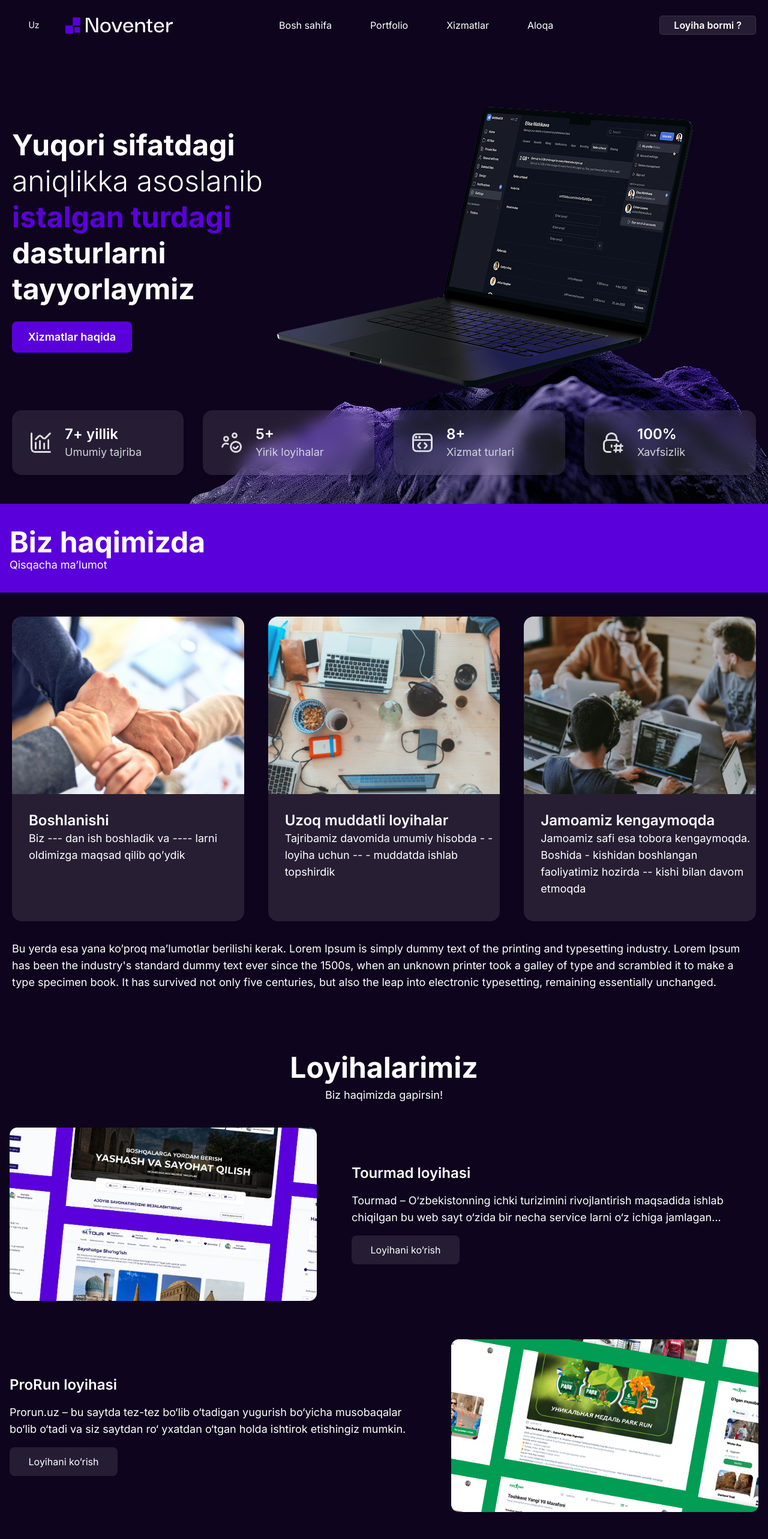
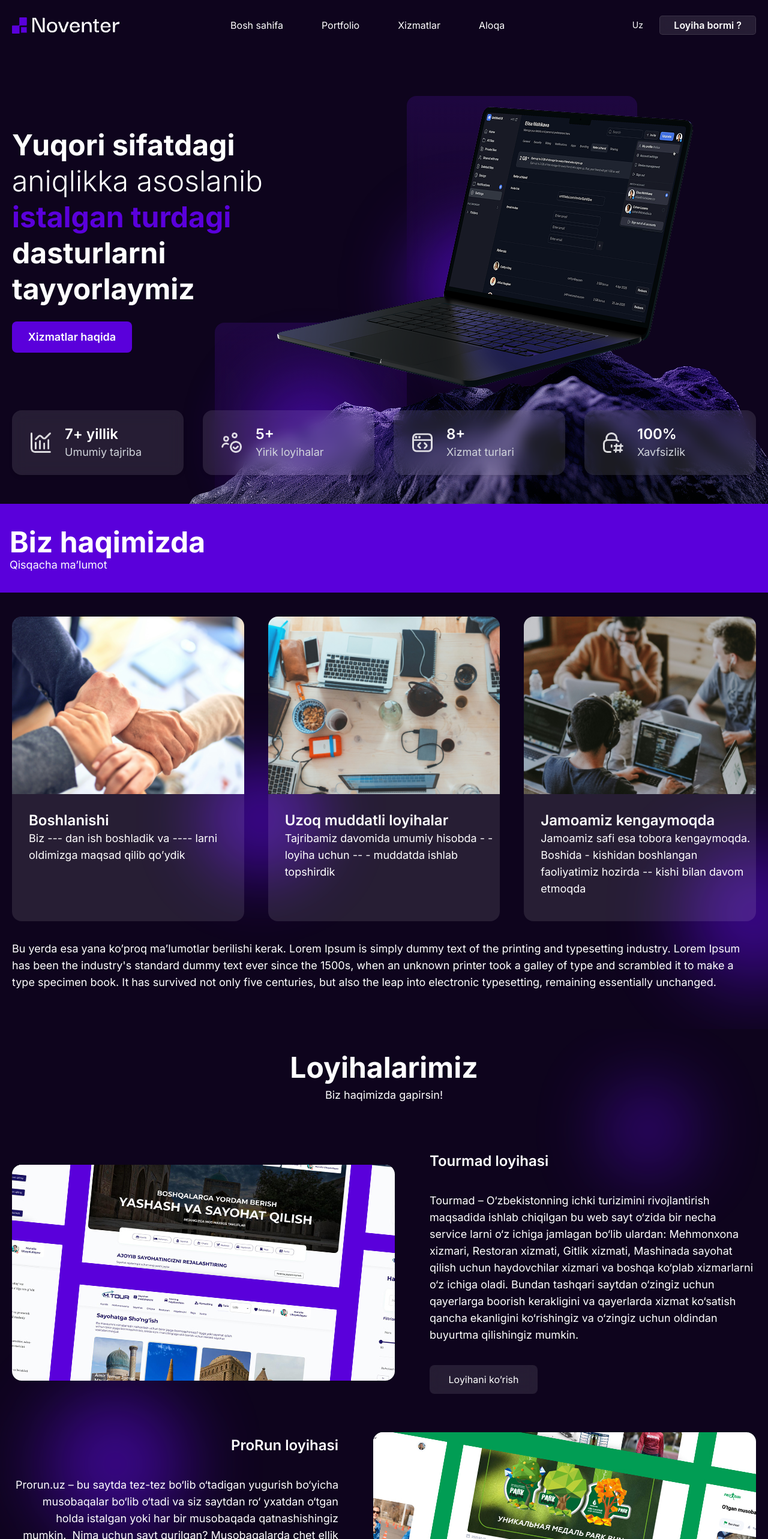
Before and after one commit to JuniorDilmurodov9979/noventer, a React (Vite) app: page / in a window 1280 px wide. Shown: the top 2566 px of the page at 60% size. Built offline with nearby package versions, Linux system fonts and the light colour scheme.

Commit message:
added responsive

```diff
--- a/src/Styles/Styles.css
+++ b/src/Styles/Styles.css
@@ -27,13 +27,19 @@
   padding: 0 20px;
 }
 .hero {
+  /* background-size: cover; */
+}
+.hero__bg {
   background-image: url("/images/heroPc.png");
   background-repeat: no-repeat;
   background-position: right bottom;
-  /* background-size: cover; */
+}
+.hero__blur {
+  /* bottom: 0;
+  left: 0; */
 }
 @media screen and (max-width: 1024px) {
-  .hero {
+  .hero__bg {
     background-image: url("/images/mobile_heroPc.png");
     background-position: calc(100% + 70px) 100%;
   }
@@ -56,3 +62,14 @@
   min-height: 438px;
   padding: 54px 34px 34px;
 }
+/* .hero__bg {
+  position: absolute;
+  top: 0;
+  left: 0;
+  width: 100vw;
+  height: 100vh;
+  background-repeat: no-repeat;
+  background-position: right bottom;
+  background-size: cover;
+  z-index: -1;
+} */
--- a/src/components/About.jsx
+++ b/src/components/About.jsx
@@ -5,17 +5,17 @@
 
 const About = () => {
   return (
-    <section className="about bg-[#0E041D]">
-      <div className="bg-[#5A00DB] py-10 pb-8 flex flex-col items-center text-center gap-2">
-        <div className="container mx-auto px-4 text-start">
+    <section className="about relative  bg-[#0E041D] overflow-hidden">
+      <div className="bg-[#5A00DB] relative z-10  py-10 pb-8 flex flex-col items-center text-center gap-2">
+        <div className="container mx-auto px-4  text-start">
           <h2 className="font-bold text-3xl sm:text-4xl md:text-5xl text-white">
             Biz haqimizda
           </h2>
           <p className="text-base sm:text-lg text-white">Qisqacha ma’lumot</p>
         </div>
       </div>
-      <div className="container_custom px-4">
-        <ul className="grid grid-cols-1 sm:grid-cols-2 md:grid-cols-3 gap-6 md:gap-10 pt-10 pb-8">
+      <div className="container_custom relative z-10 px-4">
+        <ul className="grid grid-cols-1 sm:grid-cols-2  md:grid-cols-3 gap-6 md:gap-10 pt-10 pb-8">
           {[aboutImg1, aboutImg2, aboutImg3].map((img, index) => (
             <li
               key={index}
@@ -51,6 +51,36 @@
           unchanged.
         </p>
       </div>
+      <div
+        className="absolute w-[70vw] h-[70vh] md:w-60 md:h-60 rounded-full opacity-90 z-1  top-[30%] right-[-60%] md:left-[34%] md:top-[60%] "
+        style={{
+          background:
+            "radial-gradient(circle, rgba(77,9,184,0.8) 40%, rgba(0,0,0,0) 80%)",
+          filter: "blur(50px)",
+          transform: "translate(-50%, -50%)",
+        }}
+      ></div>
+      <div
+        className="absolute w-[70vw] h-[70vh] md:w-70 md:h-70 rounded-full opacity-90 z-1 md:bottom-[-10%] md:right-[-20%] bottom-[30%] right-[20%] "
+        style={{
+          background:
+            "radial-gradient(circle, rgba(77,9,184,0.8) 40%, rgba(0,0,0,0) 80%)",
+          filter: "blur(60px)",
+          transform: "translate(-50%, -50%)",
+        }}
+      ></div>
+
+      <div
+        className="absolute w-[70vw] h-[70vh] rounded-full sm:hidden opacity-90 z-1  "
+        style={{
+          background:
+            "radial-gradient(circle, rgba(77,9,184,0.8) 40%, rgba(0,0,0,0) 80%)",
+          filter: "blur(60px)",
+          bottom: "10%",
+          right: "-60%",
+          transform: "translate(-50%, -50%)",
+        }}
+      ></div>
     </section>
   );
 };
--- a/src/components/Header.jsx
+++ b/src/components/Header.jsx
@@ -17,7 +17,7 @@
       <div className="container_custom">
         <div className="header__inner flex flex-wrap items-center justify-between gap-4">
           {/* Left: Language Selector (Before Logo on Mobile) */}
-          <div className="language__wrapper order-1 md:order-none">
+          <div className="language__wrapper order-1 md:order-none md:hidden">
             <Select
               className="max-w-[73px]"
               suffixIcon={null}
@@ -93,7 +93,40 @@
           </nav>
 
           {/* Right: Button (Visible on Desktop) */}
-          <div className="hidden md:block order-5">
+          <div className="hidden md:flex order-5">
+            <div className="language__wrapper order-1 md:order-none">
+              <Select
+                className="max-w-[73px]"
+                suffixIcon={null}
+                defaultValue="Uz"
+                style={{
+                  width: 120,
+                  backgroundColor: "transparent",
+                  textAlign: "center",
+                  color: "white", // Ensure selected text is white
+                }}
+                dropdownStyle={{
+                  backgroundColor: "#0E041D", // Dropdown background color
+                }}
+                popupClassName="custom-dropdown" // Custom class for dropdown
+                variant="borderless"
+                onChange={handleChange}
+                options={[
+                  {
+                    value: "Uz",
+                    label: <span style={{ color: "white" }}>Uz</span>,
+                  },
+                  {
+                    value: "Ru",
+                    label: <span style={{ color: "white" }}>Ru</span>,
+                  },
+                  {
+                    value: "En",
+                    label: <span style={{ color: "white" }}>En</span>,
+                  },
+                ]}
+              />
+            </div>
             <Button
               href="#loyiha"
               style={{
--- a/src/components/Hero.jsx
+++ b/src/components/Hero.jsx
@@ -9,9 +9,51 @@
 
 const Hero = () => {
   return (
-    <section className="hero relative bg-[#0E041D] ">
-      <div className="container_custom mx-auto">
-        <div className="hero_title-wrapper flex flex-col  md:text-left md:items-start gap-6 pt-20 md:pt-32 pb-16 md:pb-24">
+    <section className="hero relative bg-[#0E041D] overflow-hidden">
+      <div className="hero__blur-wrapper absolute w-full flex  h-[100%]">
+        {/* That blurry thing - placed before content */}
+        <div
+          className="hero__blur absolute w-[30vw] h-[30vw]  md:w-[25vw] md:h-[30vw]
+        bg-gradient-to-b from-[#2A0A58]/60 to-transparent backdrop-blur-lg rounded-2xl bottom-[0%] left-[17%] md:top-[60%] md:left-[28%] z-0"
+        >
+          <div
+            className="absolute w-[25vw] h-[25vw] sm:w-[20vw] sm:h-[20vw] md:w-[20vw] md:h-[20vw] rounded-full opacity-90"
+            style={{
+              background:
+                "radial-gradient(circle, rgba(77,9,184,0.8) 40%, rgba(0,0,0,0) 80%)",
+              filter: "blur(50px)",
+              top: "50%",
+              left: "50%",
+              transform: "translate(-50%, -50%)",
+            }}
+          ></div>
+        </div>
+
+        {/* Blurry Background Effect - Top Right */}
+        <div
+          className="hero__blur absolute w-[40vw] h-[30vw]  md:w-[30vw] md:h-[30vw]
+        bg-gradient-to-b from-[#2A0A58]/60 to-transparent backdrop-blur-lg rounded-2xl top-[50%] right-[14%] md:top-[10%] md:right-[17%] z-0"
+        >
+          <div
+            className="absolute w-[25vw] h-[25vw] sm:w-[15vw] sm:h-[15vw] md:w-[20vw] md:h-[20vw] rounded-full opacity-100 md:bottom-[-10%] left-[30%] "
+            style={{
+              background:
+                "radial-gradient(circle, rgba(77,9,184,0.8) 40%, rgba(0,0,0,0) 80%)",
+              filter: "blur(50px)",
+              bottom: "-50%",
+              left: "30%",
+              transform: "translate(-50%, -50%)",
+            }}
+          ></div>
+        </div>
+      </div>
+
+      {/* Background Image */}
+      <div className="hero__bg absolute inset-0 bg-hero-pattern"></div>
+
+      <div className="container_custom mx-auto relative z-10">
+        {/* Title Section */}
+        <div className="hero_title-wrapper flex flex-col md:text-left md:items-start gap-6 pt-20 md:pt-32 pb-16 md:pb-24">
           <div className="max-w-lg w-full">
             <h1 className="text-3xl sm:text-4xl md:text-5xl font-bold text-white leading-tight">
               <span>Yuqori sifatdagi</span>
@@ -30,14 +72,17 @@
             Xizmatlar haqida
           </a>
         </div>
+
+        {/* Icons List (placed above the blur) */}
+        <div className="relative z-10">
           <ul className="grid grid-cols-2 md:grid-cols-4 gap-6 md:gap-8 pb-12">
             {icons.map((icon, index) => (
               <li
                 key={index}
-              className="flex gap-4 items-center p-3 md:p-6 bg-white/10 backdrop-blur-md text-white rounded-2xl shadow-md "
+                className="flex gap-4 items-center p-3 md:p-6 bg-white/10 backdrop-blur-md text-white rounded-2xl shadow-md"
               >
                 <img
-                className="w-6 h-6  md:w-12 md:h-12"
+                  className="w-6 h-6 md:w-12 md:h-12"
                   src={icon.src}
                   alt="Icon"
                 />
@@ -53,6 +98,7 @@
             ))}
           </ul>
         </div>
+      </div>
     </section>
   );
 };
--- a/src/components/Projects.jsx
+++ b/src/components/Projects.jsx
@@ -7,27 +7,28 @@
   {
     title: "Tourmad loyihasi",
     description:
-      "Tourmad – O‘zbekistonning ichki turizimini rivojlantirish maqsadida ishlab chiqilgan bu web sayt o‘zida bir necha service larni o‘z ichiga jamlagan...",
+      "Tourmad – O‘zbekistonning ichki turizimini rivojlantirish maqsadida ishlab chiqilgan bu web sayt o‘zida bir necha service larni o‘z ichiga jamlagan bo‘lib ulardan: Mehmonxona xizmari, Restoran xizmati, Gitlik xizmati, Mashinada sayohat qilish uchun haydovchilar xizmari va boshqa ko‘plab xizmarlarni o‘z ichiga oladi. Bundan tashqari saytdan o‘zingiz uchun qayerlarga boorish kerakligini va qayerlarda xizmat ko‘satish qancha ekanligini ko‘rishingiz va o‘zingiz uchun oldindan buyurtma qilishingiz mumkin.",
     image: ProjectImg1,
   },
   {
     title: "ProRun loyihasi",
-    description:
-      "Prorun.uz – bu saytda tez-tez bo‘lib o‘tadigan yugurish bo‘yicha musobaqalar bo‘lib o‘tadi va siz saytdan ro‘ yxatdan o‘tgan holda ishtirok etishingiz mumkin.",
+    description: `Prorun.uz – bu saytda tez-tez bo‘lib o‘tadigan yugurish bo‘yicha musobaqalar bo‘lib o‘tadi va siz saytdan ro‘ yxatdan o‘tgan holda istalgan yoki har bir musobaqada qatnashishingiz mumkin.
+Nima uchun sayt qurilgan? Musobaqalarda chet ellik ishtirokchilar bo‘lgani bois ularga va boshqa qatnashchilarga ro‘yxatdan o‘tishni oson qilish uchun yangi web ilova ishlab chiqildi.
+`,
     image: ProjectImg2,
   },
   {
     title: "Xalq trans loyihasi",
-    description:
-      "Bu yerda esa yana ko’proq ma’lumotlar berilishi kerak. Lorem Ipsum is simply dummy text of the printing and typesetting industry.",
+    description: `Bu yerda esa yana ko’proq ma’lumotlar berilishi kerak.
+Lorem Ipsum is simply dummy text of the printing and typesetting industry. Lorem Ipsum has been the industry's standard dummy text ever since the 1500s, when an unknown printer took a galley of type and scrambled it to make a type specimen book. It has survived not only five centuries, but also the leap into electronic typesetting, remaining essentially unchanged. `,
     image: ProjectImg3,
   },
 ];
 
 const Projects = () => {
   return (
-    <section className="project bg-[#0E041D] py-10">
-      <div className="container mx-auto px-4">
+    <section className="project relative overflow-hidden bg-[#0E041D] py-10">
+      <div className="container_full mx-auto px-4 relative z-10">
         {/* Section Title */}
         <div className="flex flex-col items-center text-center gap-2">
           <h2 className="text-white font-bold text-3xl sm:text-4xl md:text-5xl">
@@ -39,7 +40,7 @@
         </div>
 
         {/* Project List */}
-        <ul className="mt-10 flex flex-col gap-16">
+        <ul className="mt-10 md:mt-20 flex flex-col gap-16">
           {projectsData.map((project, index) => (
             <li
               key={index}
@@ -48,15 +49,23 @@
               } items-center gap-8 md:gap-[58px]`}
             >
               <img
-                className="w-full max-w-lg rounded-lg"
+                className="w-[638px] min-h-[360px]  rounded-lg"
                 src={project.image}
                 alt={project.title}
               />
-              <div className="text-center md:text-left">
+              <div
+                className={`text-center flex flex-col md:gap-5  md:text-left ${
+                  index % 2 !== 0 ? "items-end" : ""
+                }`}
+              >
                 <h3 className="text-white font-semibold text-xl sm:text-2xl">
                   {project.title}
                 </h3>
-                <p className="text-white text-base sm:text-lg mt-4 mb-4">
+                <p
+                  className={`text-white text-base sm:text-lg mt-4 mb-4 ${
+                    index % 2 !== 0 ? "md:text-right" : ""
+                  }`}
+                >
                   {project.description}
                 </p>
                 <button className="bg-white/10 backdrop-blur-md text-white py-3 px-6 rounded-lg w-full max-w-[180px] mx-auto md:mx-0">
@@ -74,6 +83,35 @@
           </button>
         </div>
       </div>
+      <div
+        className="absolute w-[70vw] h-[70vh] md:w-40 md:h-40 rounded-full opacity-90 z-1 md:top-[10%] md:right-10 right-[-15%] top-[8%] "
+        style={{
+          background:
+            "radial-gradient(circle, rgba(77,9,184,0.8) 40%, rgba(0,0,0,0) 80%)",
+          filter: "blur(60px)",
+          transform: "translate(-50%, -50%)",
+        }}
+      ></div>
+      <div
+        className="absolute w-[70vw] h-[70vh] md:w-70 md:h-70 rounded-full opacity-90 z-0 md:top-[43%] left-[15%] "
+        style={{
+          background:
+            "radial-gradient(circle, rgba(77,9,184,0.8) 40%, rgba(0,0,0,0) 80%)",
+          filter: "blur(60px)",
+          top: "43%",
+          left: "15%",
+          transform: "translate(-50%, -50%)",
+        }}
+      ></div>
+      <div
+        className="absolute w-[70vw] h-[70vh] md:w-70 md:h-70 rounded-full opacity-90 z-0 md:bottom-10 md:right-[-10%] right-[10%] bottom-[25%] "
+        style={{
+          background:
+            "radial-gradient(circle, rgba(77,9,184,0.8) 40%, rgba(0,0,0,0) 80%)",
+          filter: "blur(60px)",
+          transform: "translate(-50%, -50%)",
+        }}
+      ></div>
     </section>
   );
 };
```
Also changed, not shown: src/components/Contact.jsx (+34 -8 lines), src/components/Service.jsx (+34 -2 lines). Lines whose indentation alone changed are shown as unchanged.
